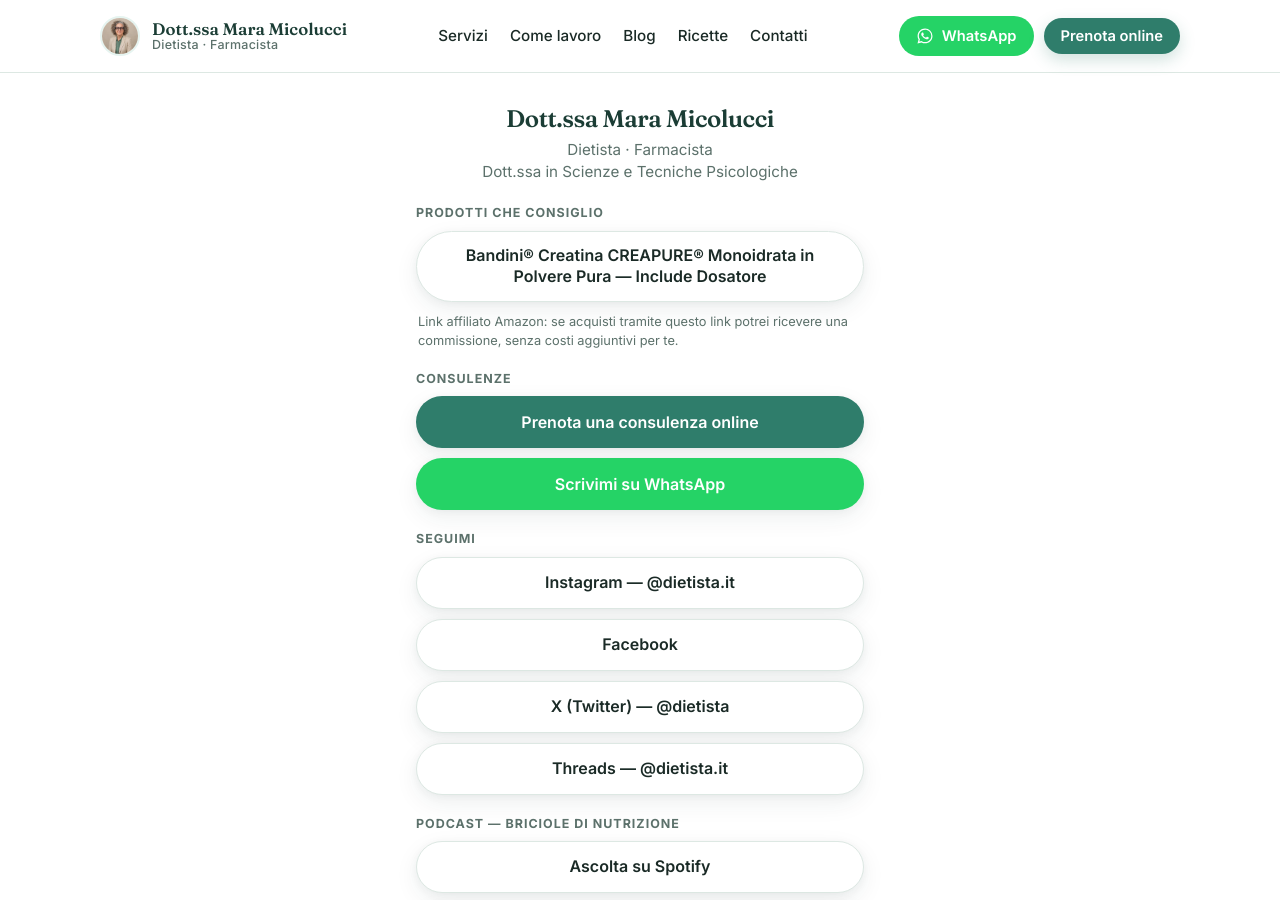
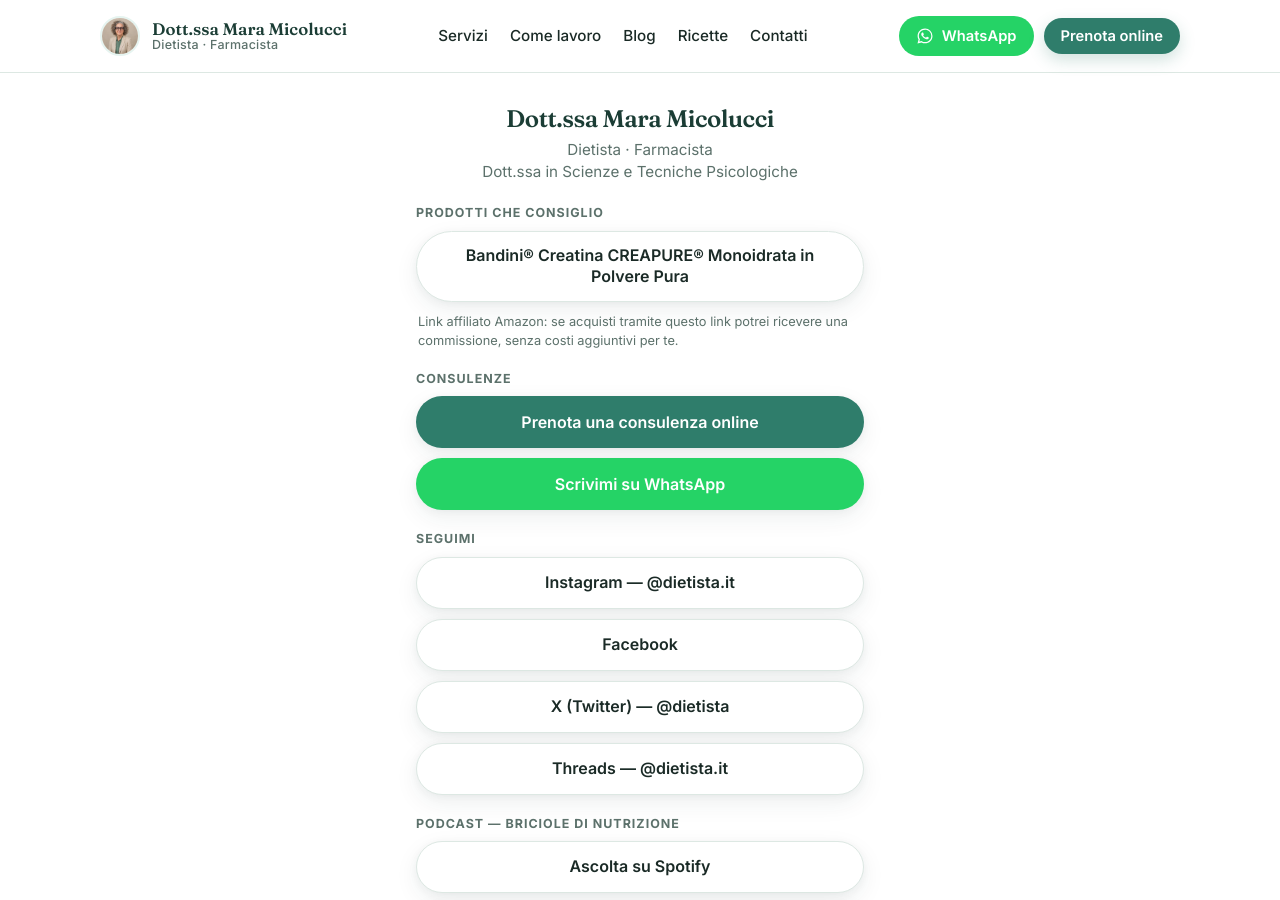
Before and after one commit to curlybracketshq/dietista.it, a Jekyll site: the page built from links/index.html, in a window 1280 px wide and 900 px high. Built offline with Jekyll 4.4.1, drawn with Linux system fonts in a browser that asks for light colours.

Commit message:
fix: shorten creatine button label on /links/

```diff
--- a/links/index.html
+++ b/links/index.html
@@ -12,7 +12,7 @@ description: Dott.ssa Mara Micolucci, dietista e farmacista, consulenze nutrizio
 
   <section class="links-group" aria-label="Prodotti consigliati">
     <h2 class="links-heading">Prodotti che consiglio</h2>
-    <a class="link-btn" href="https://amzlink.to/az0EBurw36P21" target="_blank" rel="noopener sponsored nofollow">Bandini® Creatina CREAPURE® Monoidrata in Polvere Pura — Include Dosatore</a>
+    <a class="link-btn" href="https://amzlink.to/az0EBurw36P21" target="_blank" rel="noopener sponsored nofollow">Bandini® Creatina CREAPURE® Monoidrata in Polvere Pura</a>
     <p class="links-note">Link affiliato Amazon: se acquisti tramite questo link potrei ricevere una commissione, senza costi aggiuntivi per te.</p>
   </section>
 
```
